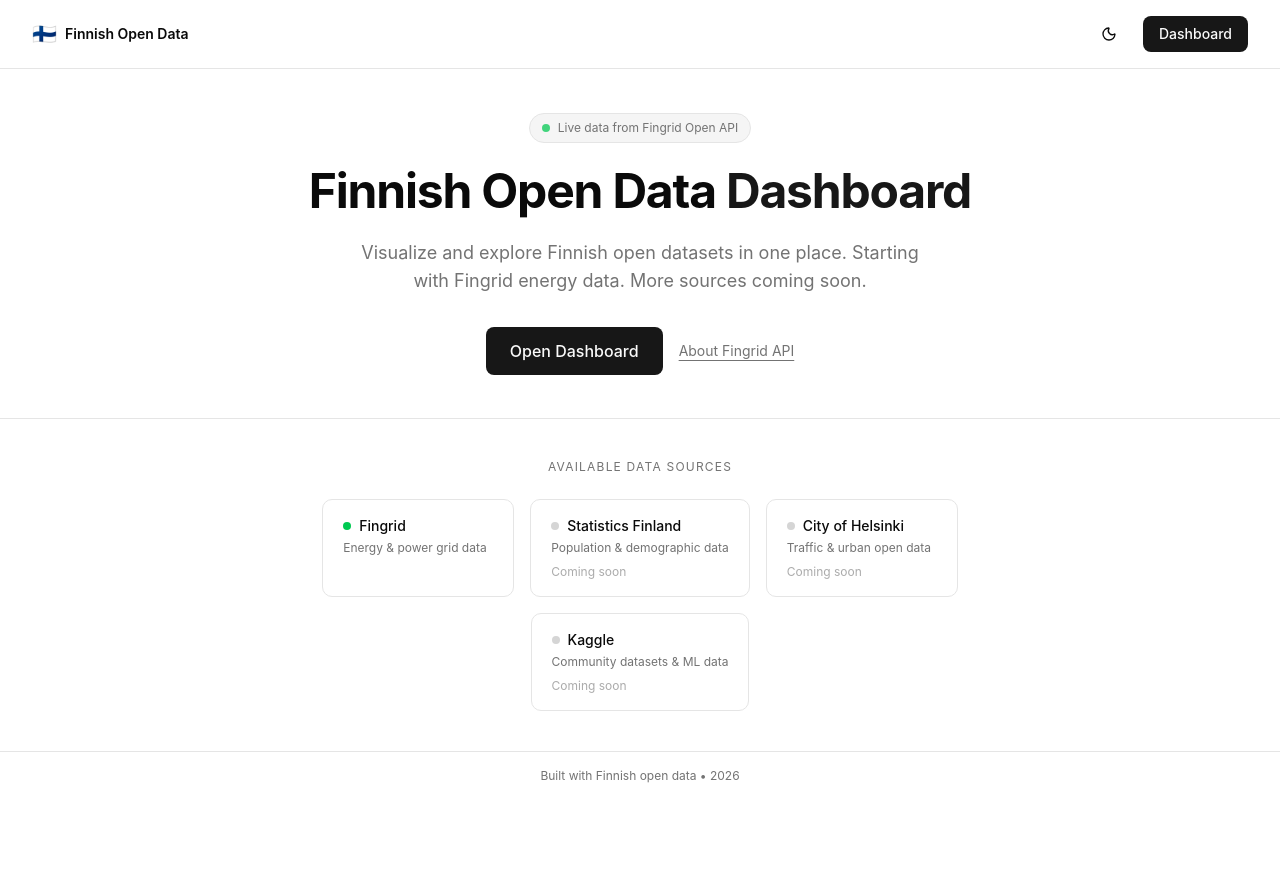
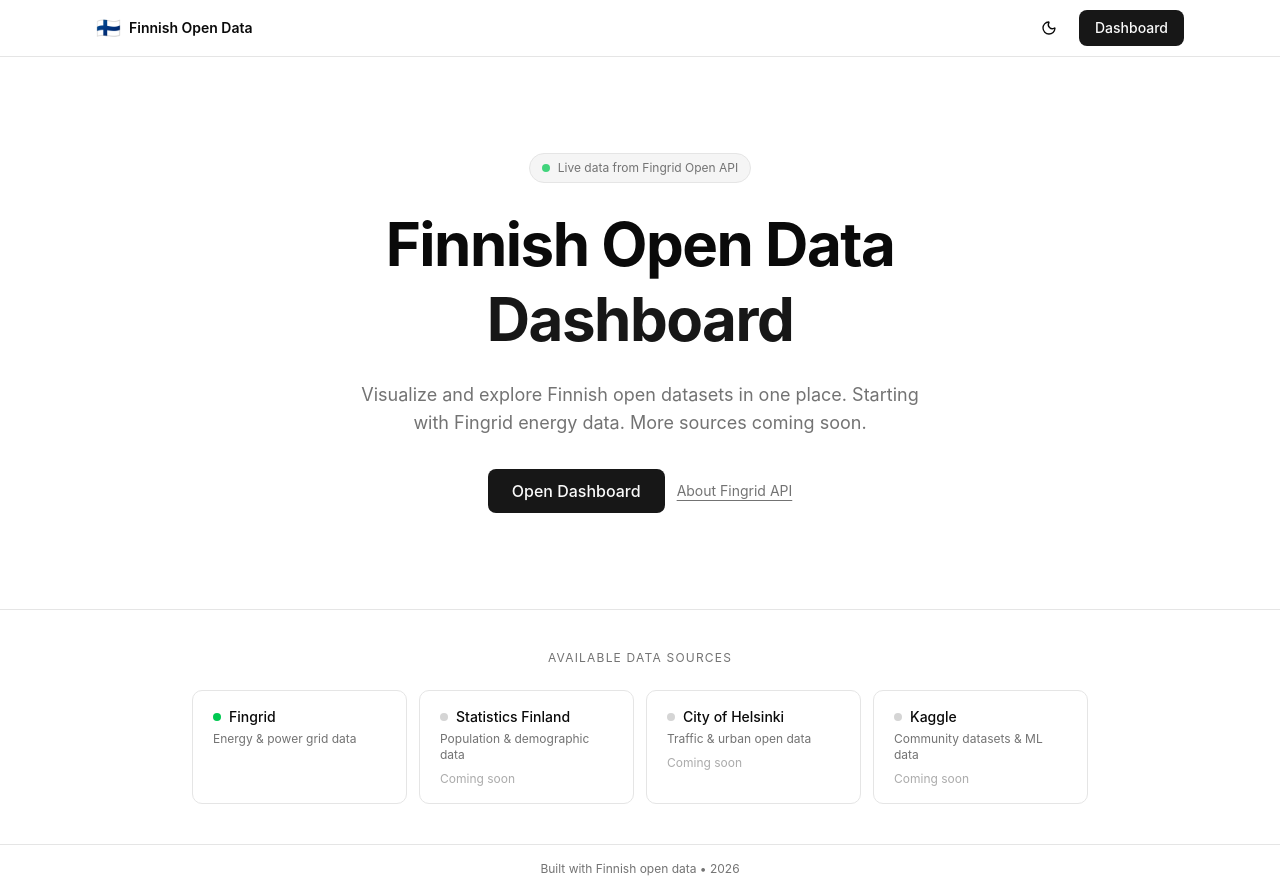
Before and after one commit to BasilOmsha/api-integration-client, a React (Vite) app: page / in a window 1280 px wide. Before the commit the page ends 800 px from the top, so only its background shows below. Built offline with nearby package versions, Linux system fonts and the light colour scheme; no server answers.

Commit message:
fixed resposiness in samller screens

```diff
--- a/package.json
+++ b/package.json
@@ -7,6 +7,7 @@
     "dev": "vite",
     "build": "tsc -b && vite build",
     "lint": "eslint .",
+    "format": "npx prettier . --write",
     "preview": "vite preview"
   },
   "dependencies": {
@@ -38,6 +39,7 @@
     "tw-animate-css": "^1.4.0",
     "uplot": "^1.6.32",
     "vaul": "^1.1.2",
+    "vite-plugin-glsl": "^1.5.5",
     "zod": "^4.3.6"
   },
   "devDependencies": {
@@ -53,10 +55,12 @@
     "eslint-plugin-react-hooks": "^7.0.1",
     "eslint-plugin-react-refresh": "^0.4.24",
     "globals": "^16.5.0",
+    "prettier": "^3.8.1",
     "tailwindcss": "^4.2.1",
     "typescript": "~5.9.3",
     "typescript-eslint": "^8.48.0",
-    "vite": "^8.0.0-beta.13"
+    "vite": "^8.0.0-beta.13",
+    "vite-plugin-restart": "^2.0.0"
   },
   "resolutions": {
     "vite": "^8.0.0-beta.13"
--- a/src/components/Chart/rangeSliderPlugin.ts
+++ b/src/components/Chart/rangeSliderPlugin.ts
@@ -10,6 +10,7 @@
     let chart: uPlot
     let fullMin: number
     let fullMax: number
+    let resizeObserver: ResizeObserver
 
     function getPlotMetrics() {
         const bbox = chart.bbox
@@ -53,8 +54,8 @@
         let startMin: number
         let startMax: number
 
-        const onMove = (e: MouseEvent) => {
-            const dx = e.clientX - startX
+        const onMove = (e: MouseEvent | TouchEvent) => {
+            const dx = ('touches' in e ? e.touches[0].clientX : e.clientX) - startX
             if (mode === 'left') {
                 const newVal = pxToVal(valToPx(startMin) + dx)
                 const curMax = chart.scales.x.max ?? fullMax
@@ -85,19 +86,25 @@
         const onUp = () => {
             document.removeEventListener('mousemove', onMove)
             document.removeEventListener('mouseup', onUp)
+            document.removeEventListener('touchmove', onMove)
+            document.removeEventListener('touchend', onUp)
             if (mode === 'pan') selection.style.cursor = 'grab'
         }
 
-        el.addEventListener('mousedown', (e: MouseEvent) => {
+        function onStart(e: MouseEvent | TouchEvent) {
             e.preventDefault()
             e.stopPropagation()
-            startX = e.clientX
+            startX = 'touches' in e ? e.touches[0].clientX : e.clientX
             startMin = chart.scales.x.min ?? fullMin
             startMax = chart.scales.x.max ?? fullMax
             if (mode === 'pan') selection.style.cursor = 'grabbing'
             document.addEventListener('mousemove', onMove)
             document.addEventListener('mouseup', onUp)
-        })
+            document.addEventListener('touchmove', onMove, { passive: false })
+            document.addEventListener('touchend', onUp)
+        }
+        el.addEventListener('mousedown', onStart)
+        el.addEventListener('touchstart', onStart, { passive: false })
     }
 
     function init(u: uPlot) {
@@ -138,6 +145,8 @@
         }
 
         requestAnimationFrame(() => sync())
+        resizeObserver = new ResizeObserver(() => requestAnimationFrame(() => sync()))
+        resizeObserver.observe(slider)
         makeDraggable(handleL, 'left')
         makeDraggable(handleR, 'right')
         makeDraggable(selection, 'pan')
@@ -149,6 +158,7 @@
     return {
         hooks: {
             ready: [init],
+            destroy: [() => resizeObserver?.disconnect()],
             setScale: [
                 (_u: uPlot, key: string) => {
                     if (!slider || key !== 'x') return
--- a/src/pages/home.tsx
+++ b/src/pages/home.tsx
@@ -2,51 +2,58 @@
 import ThemeSwitch from '../components/theme-switch'
 
 export default function Home() {
+    const sources = [
+        { name: 'Fingrid', description: 'Energy & power grid data', available: true },
+        {
+            name: 'Statistics Finland',
+            description: 'Population & demographic data',
+            available: false
+        },
+        { name: 'City of Helsinki', description: 'Traffic & urban open data', available: false },
+        { name: 'Kaggle', description: 'Community datasets & ML data', available: false }
+    ]
+
     return (
         <div className="bg-background text-foreground min-h-screen flex flex-col">
             {/* Nav */}
-            <nav className="flex items-center justify-between px-8 py-4 border-b">
+            <nav className="sticky top-0 z-10 backdrop-blur-sm bg-background/80 border-b">
+                <div className="max-w-6xl mx-auto flex items-center justify-between px-4 sm:px-6 lg:px-8 h-14">
                     <div className="flex items-center gap-2">
                         <span className="text-xl">🇫🇮</span>
                         <span className="font-semibold text-sm">Finnish Open Data</span>
                     </div>
-                <div className="flex items-center gap-4">
+                    <div className="flex items-center gap-3">
                         <ThemeSwitch />
-                    {/* <Link
-            to="/signin"
-            className="text-sm text-muted-foreground hover:text-primary transition-colors"
-          >
-            Sign In
-          </Link> */}
                         <Link
                             to="/dashboard"
-                        className="bg-primary text-primary-foreground hover:bg-primary/90 text-sm rounded-md px-4 py-2 font-medium transition-colors"
+                            className="bg-primary text-primary-foreground hover:bg-primary/90 text-sm rounded-md px-3 py-1.5 sm:px-4 sm:py-2 font-medium transition-colors"
                         >
                             Dashboard
                         </Link>
                     </div>
+                </div>
             </nav>
 
             {/* Hero */}
-            <main className="flex-1 flex flex-col items-center justify-center px-8 text-center gap-6">
+            <main className="flex-1 flex flex-col items-center justify-center px-4 sm:px-6 lg:px-8 py-16 sm:py-24 text-center gap-5 sm:gap-6">
                 <div className="flex items-center gap-2 bg-muted text-muted-foreground text-xs px-3 py-1.5 rounded-full border">
-                    <span className="size-2 rounded-full bg-green-500 animate-pulse" />
+                    <span className="size-2 rounded-full bg-green-500 animate-pulse shrink-0" />
                     Live data from Fingrid Open API
                 </div>
 
-                <h1 className="text-5xl font-bold tracking-tight max-w-2xl">
+                <h1 className="text-3xl sm:text-4xl lg:text-5xl xl:text-6xl font-bold tracking-tight max-w-2xl leading-tight">
                     Finnish Open Data <span className="text-primary">Dashboard</span>
                 </h1>
 
-                <p className="text-muted-foreground text-lg max-w-xl">
+                <p className="text-muted-foreground text-base sm:text-lg max-w-md sm:max-w-xl">
                     Visualize and explore Finnish open datasets in one place. Starting with Fingrid
                     energy data. More sources coming soon.
                 </p>
 
-                <div className="flex items-center gap-4 mt-2">
+                <div className="flex flex-col sm:flex-row items-center gap-3 mt-2 w-full sm:w-auto">
                     <Link
                         to="/dashboard"
-                        className="bg-primary text-primary-foreground hover:bg-primary/90 rounded-md px-6 py-3 font-medium transition-colors"
+                        className="w-full sm:w-auto bg-primary text-primary-foreground hover:bg-primary/90 rounded-md px-6 py-2.5 font-medium transition-colors text-center"
                     >
                         Open Dashboard
                     </Link>
@@ -62,40 +69,19 @@
             </main>
 
             {/* Data sources */}
-            <section className="border-t px-8 py-10">
+            <section className="border-t px-4 sm:px-6 lg:px-8 py-10">
                 <p className="text-center text-xs text-muted-foreground mb-6 uppercase tracking-widest">
                     Available Data Sources
                 </p>
-                <div className="flex flex-wrap justify-center gap-4 max-w-3xl mx-auto">
-                    {[
-                        {
-                            name: 'Fingrid',
-                            description: 'Energy & power grid data',
-                            available: true
-                        },
-                        {
-                            name: 'Statistics Finland',
-                            description: 'Population & demographic data',
-                            available: false
-                        },
-                        {
-                            name: 'City of Helsinki',
-                            description: 'Traffic & urban open data',
-                            available: false
-                        },
-                        {
-                            name: 'Kaggle',
-                            description: 'Community datasets & ML data',
-                            available: false
-                        }
-                    ].map((source) => (
+                <div className="grid grid-cols-1 sm:grid-cols-2 lg:grid-cols-4 gap-3 max-w-4xl mx-auto">
+                    {sources.map((source) => (
                         <div
                             key={source.name}
-                            className="flex flex-col gap-1 border rounded-lg px-5 py-4 bg-card min-w-48"
+                            className="flex flex-col gap-1 border rounded-lg px-5 py-4 bg-card"
                         >
                             <div className="flex items-center gap-2">
                                 <span
-                                    className={`size-2 rounded-full ${source.available ? 'bg-green-500' : 'bg-muted-foreground/30'}`}
+                                    className={`size-2 rounded-full shrink-0 ${source.available ? 'bg-green-500' : 'bg-muted-foreground/30'}`}
                                 />
                                 <span className="font-medium text-sm">{source.name}</span>
                             </div>
@@ -112,7 +98,7 @@
                 </div>
             </section>
 
-            <footer className="border-t px-8 py-4 text-center text-xs text-muted-foreground">
+            <footer className="border-t px-4 sm:px-6 py-4 text-center text-xs text-muted-foreground">
                 Built with Finnish open data • {new Date().getFullYear()}
             </footer>
         </div>
--- a/vite.config.ts
+++ b/vite.config.ts
@@ -8,11 +8,11 @@
     plugins: [react(), tailwindcss()],
     resolve: {
         alias: {
-			'@': path.resolve(__dirname, './src'),
-		},
+            '@': path.resolve(__dirname, './src')
+        }
     },
     server: {
         host: true,
-            open: !('SANDBOX_URL' in process.env || 'CODESANDBOX_HOST' in process.env),
-        },
+        open: !('SANDBOX_URL' in process.env || 'CODESANDBOX_HOST' in process.env)
+    }
 })
```
Lines whose indentation alone changed are shown as unchanged.
